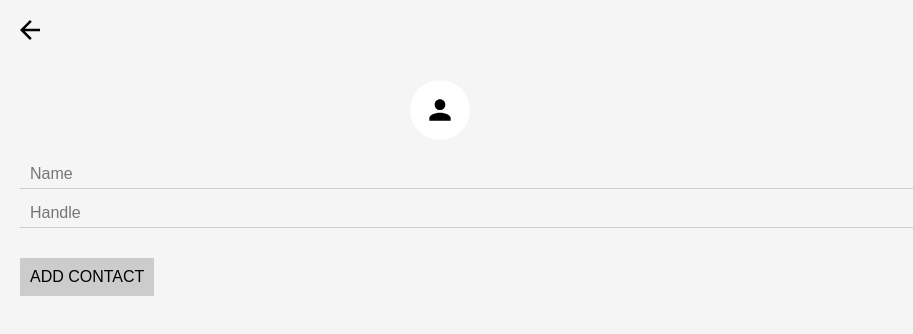
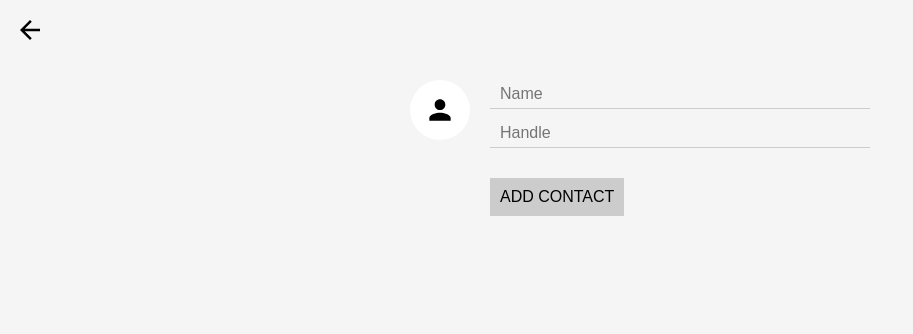
Before and after one commit to Niyonsengaeric/contacts-app, a React (Create React App) app: page /create in a window 1280 px wide. Shown: the top 334 px of the page, without its empty margins (0-913 px from the left). Built offline with nearby package versions, Linux system fonts and the light colour scheme; no server answers.

Commit message:
Allow the add new person work
- make the add new person work

```diff
--- a/src/App.js
+++ b/src/App.js
@@ -24,11 +24,19 @@ class App extends Component {
     }));
     ContactsAPI.remove(contact);
   };
+  createContact = (contact) => {
+    ContactsAPI.create(contact).then((contact) => {
+      this.setState((currentState) => ({
+        contacts: currentState.contacts.concat([contact]),
+      }));
+    });
+  };
   render() {
     return (
       <div>
         <Route
-          exact path="/"
+          exact
+          path="/"
           render={() => (
             <ListContacts
               contacts={this.state.contacts}
@@ -36,7 +44,17 @@ class App extends Component {
             />
           )}
         />
-        <Route path="/create" component={CreateContact} />
+        <Route
+          path="/create"
+          render={({ history }) => (
+            <CreateContact
+              onCreateContact={(contact) => {
+                this.createContact(contact);
+                history.push("/");
+              }}
+            />
+          )}
+        />
       </div>
     );
   }
--- a/src/CreateContact.js
+++ b/src/CreateContact.js
@@ -1,27 +1,34 @@
 import React, { Component } from "react";
 import { Link } from "react-router-dom";
 import ImageInput from "./ImageInput";
+import serializeForm from "form-serialize";
 
 class CreateContact extends Component {
   render() {
+    const handleSubmit = (e) => {
+      e.preventDefault();
+      const values = serializeForm(e.target, { hash: true });
+      if (this.props.onCreateContact) {
+        this.props.onCreateContact(values);
+      }
+    };
     return (
       <div>
         <Link className="close-create-contact" to="/">
           Close
         </Link>
-        <form className='create-contact-form'>
+        <form className="create-contact-form" onSubmit={handleSubmit}>
           <ImageInput
             className="create-contact-avatar-input"
             name="avatarURL"
             maxHeight={64}
           />
+          <div className="create-contact-details">
+            <input type="text" name="name" placeholder="Name" />
+            <input type="text" name="handle" placeholder="Handle" />
+            <button>Add contact</button>
+          </div>
         </form>
-        <div className="create-contact-details">
-            <input type='text' name='name' placeholder='Name'/>
-            <input type='text' name='handle' placeholder='Handle'/>
-            <button>Add contact</button>
-
-        </div>
       </div>
     );
   }
```
